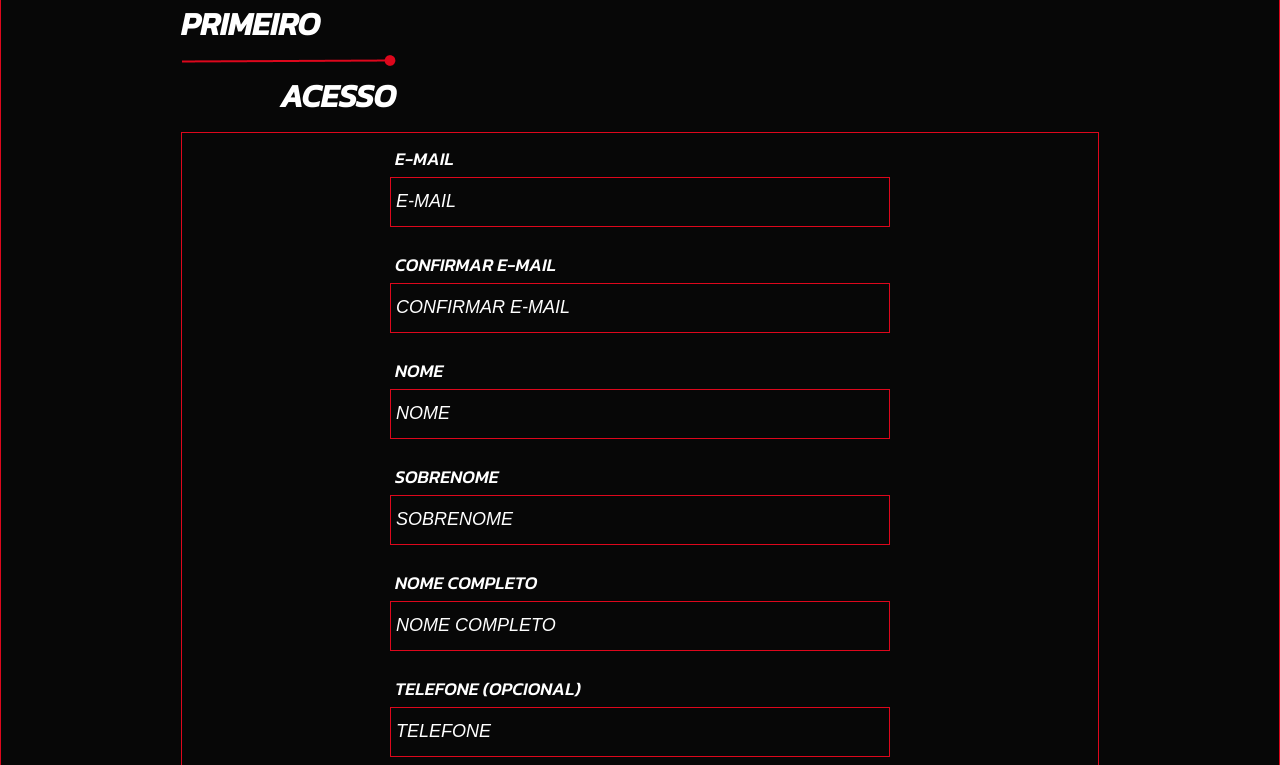
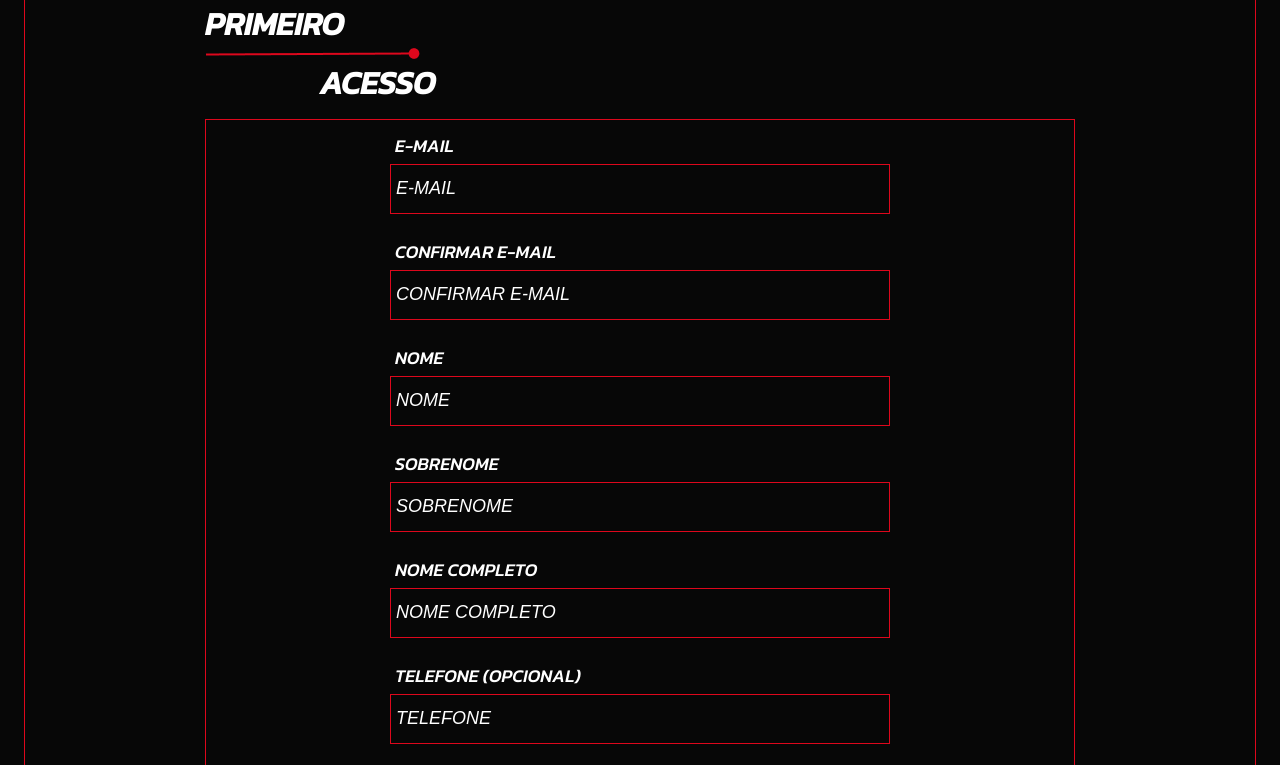
Before and after one commit to HasegawaTaizou/projeto-usinagem, a plain HTML site: page first-acess.html in a window 1280 px wide. Shown: the top 765 px of the page. Drawn offline with Linux system fonts and the light colour scheme.

Commit message:
first-access fixed

```diff
--- a/css/first-access-style.css
+++ b/css/first-access-style.css
@@ -1,5 +1,4 @@
 body {
-  max-width: 1440px;
   font-family: "Kanit", sans-serif;
   font-style: italic;
   font-weight: 300;
@@ -8,10 +7,22 @@ body {
   border-left: 1px solid var(--color-red);
   border-right: 1px solid var(--color-red);
   padding: 0px 180px;
+  display: flex;
+  flex-direction: column;
+  justify-content: center;
+  margin: 0px 24px;
 }
 
 header {
-  width: fit-content;
+  display: grid;
+  max-width: 1440px;
+  width: 100%;
+}
+
+main {
+  display: grid;
+  max-width: 1440px;
+  width: 100%;
 }
 
 .title {
@@ -20,7 +31,7 @@ header {
 
 .subtitle {
   font-size: 2rem;
-  text-align: end;
+  margin-left: 115px;
 }
 
 .form-container {
```
